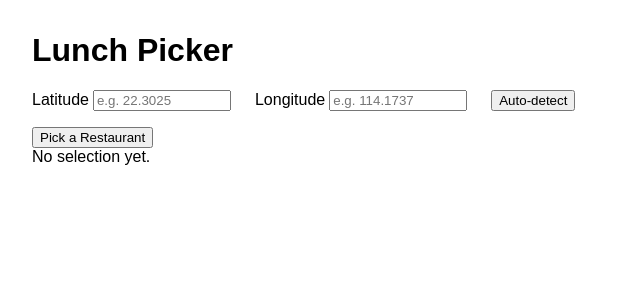
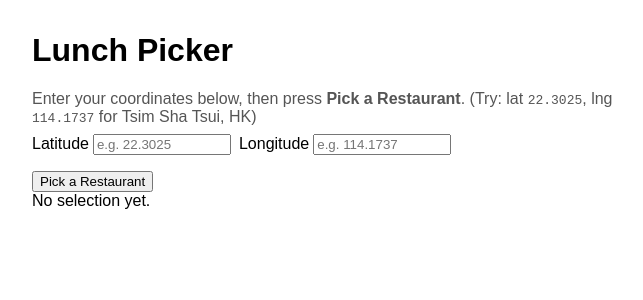
Before and after one commit to clpkc/test107, a React (Vite) app in the folder frontend/: page / in a window 1280 px wide. Shown: the top 300 px of the page, without its empty margins (308-951 px from the left). Built offline with nearby package versions, Linux system fonts and the light colour scheme.

Commit message:
commit all changes with message "feat: switch to Overpass API for restaurant data"

```diff
--- a/frontend/src/pages/HomePage.tsx
+++ b/frontend/src/pages/HomePage.tsx
@@ -10,34 +10,12 @@ export function HomePage(): JSX.Element {
   const [error, setError] = useState<string>("");
   const [retryable, setRetryable] = useState(false);
   const [loading, setLoading] = useState(false);
-  const [detecting, setDetecting] = useState(false);
-
-  function handleAutoDetect(): void {
-    if (!navigator.geolocation) {
-      setError("Geolocation is not supported by this browser.");
-      return;
-    }
-    setDetecting(true);
-    setError("");
-    navigator.geolocation.getCurrentPosition(
-      (pos) => {
-        setLat(String(pos.coords.latitude));
-        setLng(String(pos.coords.longitude));
-        setDetecting(false);
-      },
-      (err) => {
-        setError(`Could not auto-detect location (${err.message}). Enter coordinates manually.`);
-        setDetecting(false);
-      },
-      { enableHighAccuracy: false, timeout: 10000 },
-    );
-  }
 
   async function onPick(): Promise<void> {
     const numLat = Number(lat);
     const numLng = Number(lng);
     if (!lat || !lng || isNaN(numLat) || isNaN(numLng)) {
-      setError("Please enter valid latitude and longitude.");
+      setError("Please enter latitude and longitude first.");
       return;
     }
     setError("");
@@ -58,7 +36,7 @@ export function HomePage(): JSX.Element {
         setError("Unable to parse source data. Please retry.");
         setRetryable(true);
       } else if (message.startsWith("invalid_input:")) {
-        setError("Invalid coordinates. Latitude must be -90–90, longitude -180–180.");
+        setError("Invalid coordinates. Latitude must be −90 to 90, longitude −180 to 180.");
       } else {
         setError(`Unexpected error: ${message}`);
         setRetryable(true);
@@ -72,33 +50,35 @@ export function HomePage(): JSX.Element {
     <main style={{ fontFamily: "sans-serif", maxWidth: 600, margin: "2rem auto", padding: "0 1rem" }}>
       <h1>Lunch Picker</h1>
 
-      <div style={{ marginBottom: "1rem" }}>
-        <label style={{ marginRight: "0.5rem" }}>
+      <p style={{ color: "#555", marginBottom: "0.5rem" }}>
+        Enter your coordinates below, then press <strong>Pick a Restaurant</strong>.
+        (Try: lat <code>22.3025</code>, lng <code>114.1737</code> for Tsim Sha Tsui, HK)
+      </p>
+
+      <div style={{ marginBottom: "1rem", display: "flex", alignItems: "center", gap: "0.5rem", flexWrap: "wrap" }}>
+        <label>
           Latitude
           <input
-            style={{ marginLeft: "0.25rem", marginRight: "1rem", width: 130 }}
+            style={{ marginLeft: "0.25rem", width: 130 }}
             value={lat}
             onChange={(e) => setLat(e.target.value)}
             placeholder="e.g. 22.3025"
             aria-label="latitude"
           />
         </label>
-        <label style={{ marginRight: "0.5rem" }}>
+        <label>
           Longitude
           <input
-            style={{ marginLeft: "0.25rem", marginRight: "1rem", width: 130 }}
+            style={{ marginLeft: "0.25rem", width: 130 }}
             value={lng}
             onChange={(e) => setLng(e.target.value)}
             placeholder="e.g. 114.1737"
             aria-label="longitude"
           />
         </label>
-        <button type="button" onClick={handleAutoDetect} disabled={detecting} style={{ marginRight: "0.5rem" }}>
-          {detecting ? "Detecting…" : "Auto-detect"}
-        </button>
       </div>
 
-      <PickButton onClick={() => void onPick()} disabled={loading || detecting} />
+      <PickButton onClick={() => void onPick()} disabled={loading} />
 
       {loading ? <p style={{ color: "#555" }}>Picking a restaurant…</p> : null}
       {error ? <p role="alert" style={{ color: "crimson" }}>{error}</p> : null}
```
Also changed, not shown: 1 other file (tests, documents, lock files or other folders).
